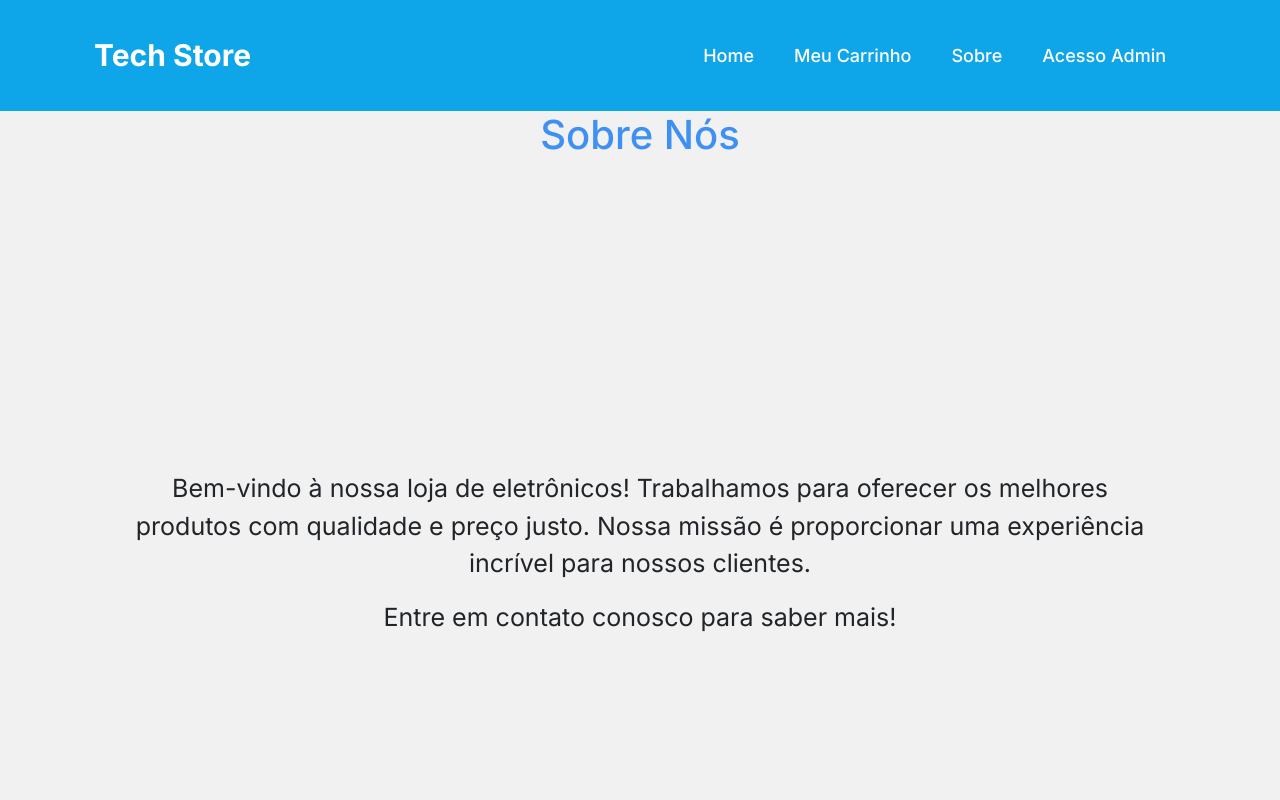
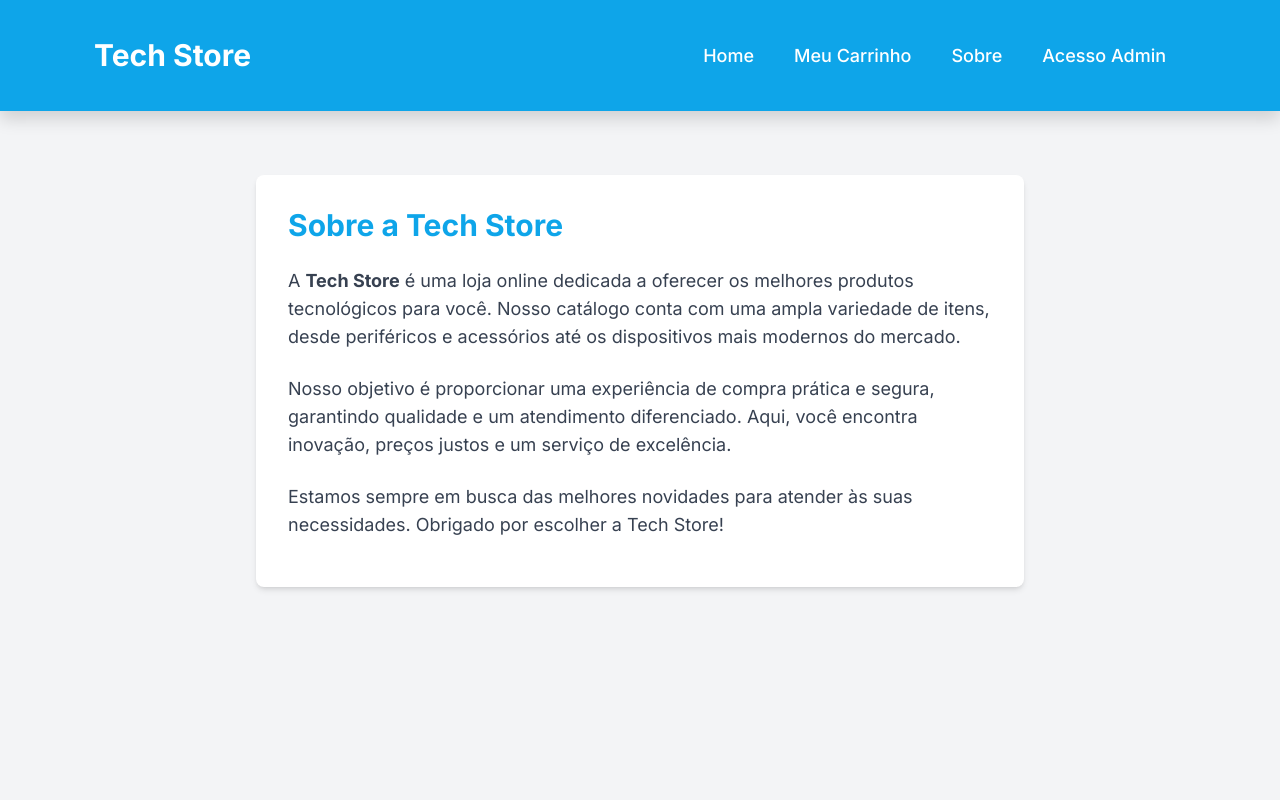
Before and after one commit to brunom-dev/project-Ecommerce, a React (Vite) app in the folder frontend/: page /sobre in a window 1280 px wide. Shown: the top 800 px of the page. Built offline with nearby package versions, Linux system fonts and the light colour scheme.

Commit message:
Mudança ao finalizar a compra

```diff
--- a/frontend/src/context/CartContext.tsx
+++ b/frontend/src/context/CartContext.tsx
@@ -83,6 +83,11 @@ export const CartProvider = ({children}: {children: React.ReactNode}) => {
             const mensagge = encodeURIComponent(cartItems);
             const phone = +5588988337938;
             window.open(`https://wa.me/${phone}?text=${mensagge}`, "_blank");
+        },
+
+        removeAllCart() {
+            setProducts([]);
+            setNumberCart(0);
         }
 
     }
--- a/frontend/src/interfaces/CartProps.ts
+++ b/frontend/src/interfaces/CartProps.ts
@@ -6,6 +6,7 @@ export interface CartProps {
     addCart(cart: object): void;
     removeCart(id: number): void;
     finishCart(cart: CartProps): void;
+    removeAllCart(): void
 }
 
 export type product = {
--- a/frontend/src/page/Cart/index.tsx
+++ b/frontend/src/page/Cart/index.tsx
@@ -4,6 +4,7 @@ import { CartFloat } from '../../components/Cart/cartFloat';
 import { Trash } from 'lucide-react';
 
 import emptyImage from "../../assets/images/empty.svg"
+import { toast } from 'react-toastify';
 
 export function Cart() {
 
@@ -34,7 +35,10 @@ export function Cart() {
                         <button
                             className=' w-full bg-green-400 py-2 text-white text-xl font-semibold xl:rounded-e-xl rounded-xl disabled:bg-gray-400 disabled:hover:bg-gray-400 active:bg-green-600 md:hover:bg-green-600 transition-all'
                             disabled={products.length === 0}
-                            onClick={() => cart.finishCart(cart)}
+                            onClick={() => {
+                                toast.success("Compra Finalizada!");
+                                cart.removeAllCart();
+                            }}
                         >
                             Finalizar compra
                         </button>
--- a/frontend/src/page/about/About.tsx
+++ b/frontend/src/page/about/About.tsx
@@ -1,20 +1,30 @@
-import './about.css';
+import "./about.css";
 
-export default function About()
-
-{
+export default function About() {
     return (
-        <div className='content-text' >
-              <h1>Sobre Nós</h1>
-      <section className='text'>
-          <p>
-            Bem-vindo à nossa loja de eletrônicos! Trabalhamos para oferecer os melhores produtos
-            com qualidade e preço justo. Nossa missão é proporcionar uma experiência incrível
-            para nossos clientes.
-          </p>
-          <p>Entre em contato conosco para saber mais!</p>
-      </section>
-    </div>
-
-    )
+        <div className="min-h-screen bg-gray-100 flex flex-col items-center p-6">
+            <div className="mt-10 max-w-3xl bg-white p-8 rounded-lg shadow-md">
+                <h1 className="text-3xl font-bold text-sky-500 mb-4">
+                    Sobre a Tech Store
+                </h1>
+                <p className="text-gray-700 text-lg mb-4">
+                    A <strong>Tech Store</strong> é uma loja online dedicada a
+                    oferecer os melhores produtos tecnológicos para você. Nosso
+                    catálogo conta com uma ampla variedade de itens, desde
+                    periféricos e acessórios até os dispositivos mais modernos
+                    do mercado.
+                </p>
+                <p className="text-gray-700 text-lg mb-4">
+                    Nosso objetivo é proporcionar uma experiência de compra
+                    prática e segura, garantindo qualidade e um atendimento
+                    diferenciado. Aqui, você encontra inovação, preços justos e
+                    um serviço de excelência.
+                </p>
+                <p className="text-gray-700 text-lg">
+                    Estamos sempre em busca das melhores novidades para atender
+                    às suas necessidades. Obrigado por escolher a Tech Store!
+                </p>
+            </div>
+        </div>
+    );
 }
```
